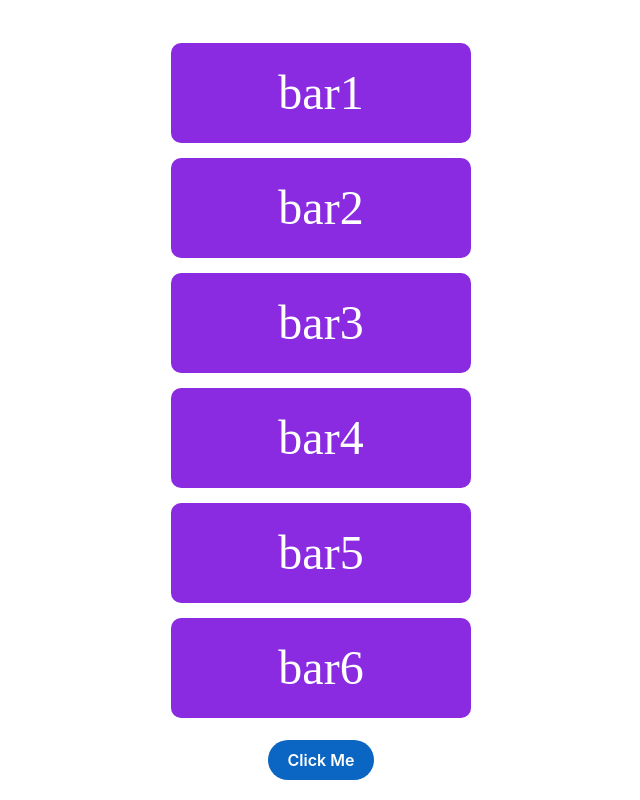
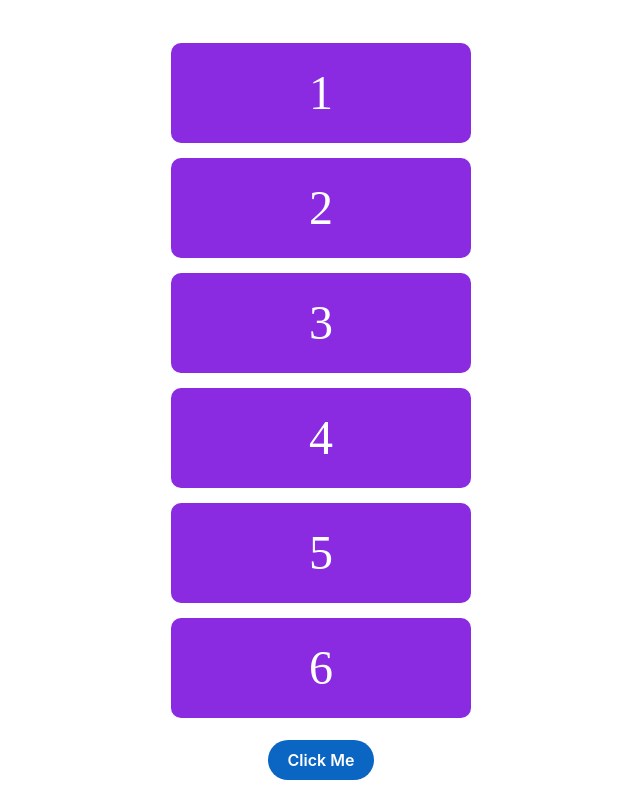
Before and after one commit to mercymorned/the-chase, a Next.js app: page / in a window 1280 px wide. Shown: the whole page, without its empty margins (319-959 px from the left). Built offline with nearby package versions, Linux system fonts and the light colour scheme.

Commit message:
feat: update Board and Bar components to use barNumber variable
didn't solve the issues, but it's something

```diff
--- a/src/app/components/bar-array.js
+++ b/src/app/components/bar-array.js
@@ -3,10 +3,8 @@ import { useState } from "react";
 
 import styles from ".././page.module.css";
 import useBarContext from "./bar-id-context";
-// import barNumber from "../page.js"
 
-export default function Bar({barID}) {
-    const {barNumber, setBarNumber} = useBarContext();
+export default function Bar({barNumber}) {
     const [style, setStyle] = useState(styles.currentQuestion);
 
     const changeStyle = () => {
@@ -17,7 +15,7 @@ export default function Bar({barID}) {
     };
 
     return (
-    <div className={style} onClick={changeStyle}> {barID}
+    <div className={style} onClick={changeStyle}> {barNumber}
     </div>
     );
   }
--- a/src/app/page.js
+++ b/src/app/page.js
@@ -10,20 +10,21 @@ import useBarContext from './components/bar-id-context.js'
 import { useState } from "react";
 
 export function Board() {
-  const {barNumber, setBarNumber} = useBarContext;
 
   const bars = [
-    { id: 'bar1'},
-    { id: 'bar2'},
-    { id: 'bar3'},
-    { id: 'bar4'},
-    { id: 'bar5'},
-    { id: 'bar6'}
+    { id: 'bar1', barNumber: 1},
+    { id: 'bar2', barNumber: 2},
+    { id: 'bar3', barNumber: 3},
+    { id: 'bar4', barNumber: 4},
+    { id: 'bar5', barNumber: 5},
+    { id: 'bar6', barNumber: 6}
   ];
 
+  const {barNumber, setBarNumber} = useBarContext(bars);
+
   return (
-    bars.map((bar, barNumber) =>
-      <Bar key={(bar.id)} barID={(bar.id)} barNumber={(bar.id)} />
+    bars.map((bar) =>
+      <Bar key={(bar.id)} barID={(bar.id)} barNumber={(bar.barNumber)} />
   ));
 }
 
```
